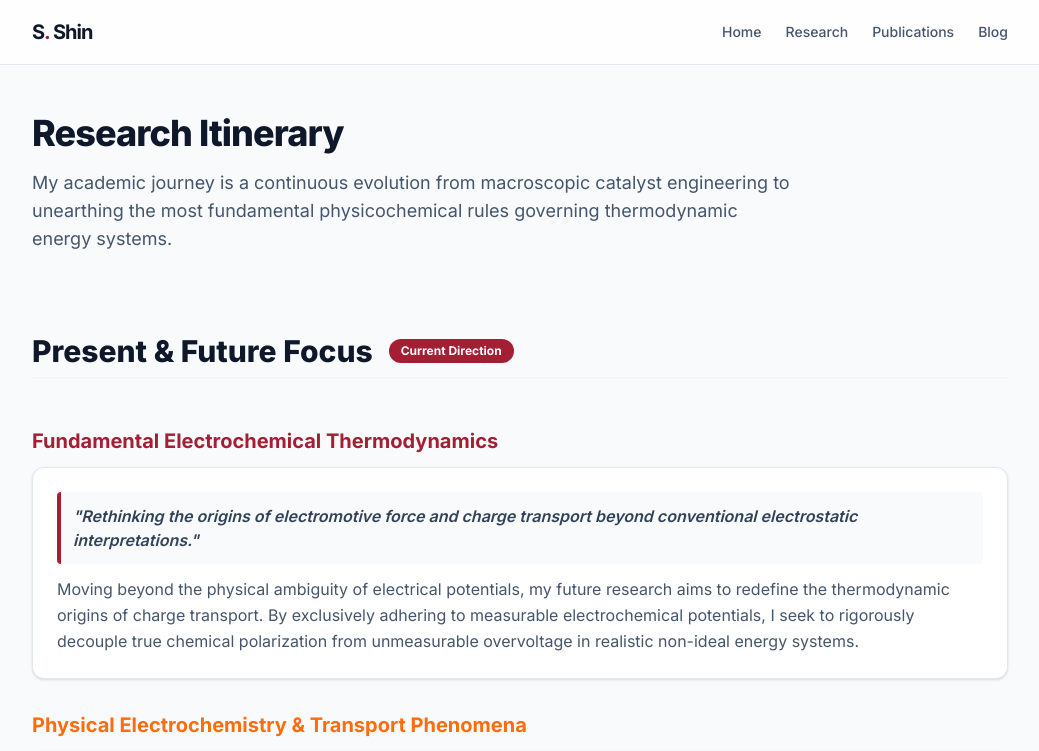
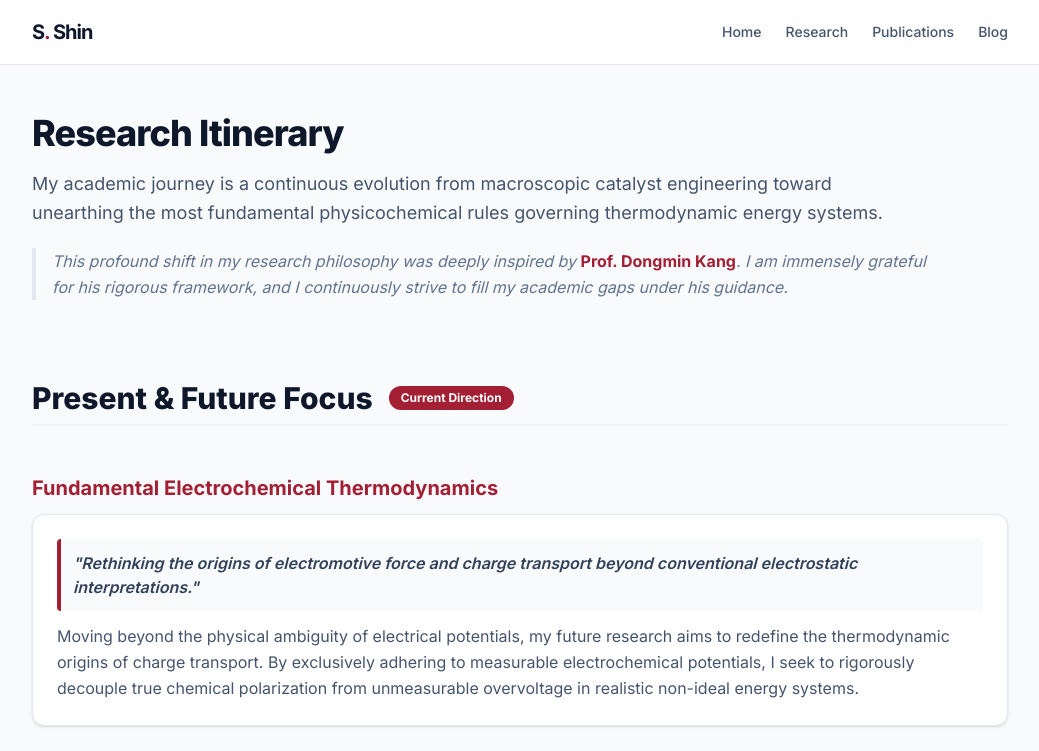
Before and after one commit to SeokminShin/portfolio, a Next.js app: page /research in a window 1280 px wide. Shown: the top 751 px of the page, without its empty margins (120-1159 px from the left). Built offline with nearby package versions, Linux system fonts and the light colour scheme.

Commit message:
Refine Research intro with a dedication to Prof SD Kang and improved text wrap styling

```diff
--- a/src/app/research/page.tsx
+++ b/src/app/research/page.tsx
@@ -7,9 +7,14 @@ export default function Research() {
       {/* HEADER */}
       <header className="flex flex-col gap-4">
         <h1 className="text-4xl font-extrabold tracking-tight text-slate-900">Research Itinerary</h1>
-        <p className="max-w-3xl text-lg text-slate-600">
-          My academic journey is a continuous evolution from macroscopic catalyst engineering to unearthing the most fundamental physicochemical rules governing thermodynamic energy systems.
-        </p>
+        <div className="max-w-4xl flex flex-col gap-5">
+          <p className="text-lg text-slate-600 leading-relaxed pr-4">
+            My academic journey is a continuous evolution from macroscopic catalyst engineering toward unearthing the most fundamental physicochemical rules governing thermodynamic energy systems.
+          </p>
+          <p className="text-base text-slate-500 leading-relaxed border-l-4 border-slate-200 pl-4">
+            <em>This profound shift in my research philosophy was deeply inspired by <a href="https://sdkang.org" target="_blank" rel="noopener noreferrer" className="font-bold text-[#A31F34] hover:underline transition-colors not-italic">Prof. Dongmin Kang</a>. I am immensely grateful for his rigorous framework, and I continuously strive to fill my academic gaps under his guidance.</em>
+          </p>
+        </div>
       </header>
 
       {/* PRESENT & FUTURE */}
```
